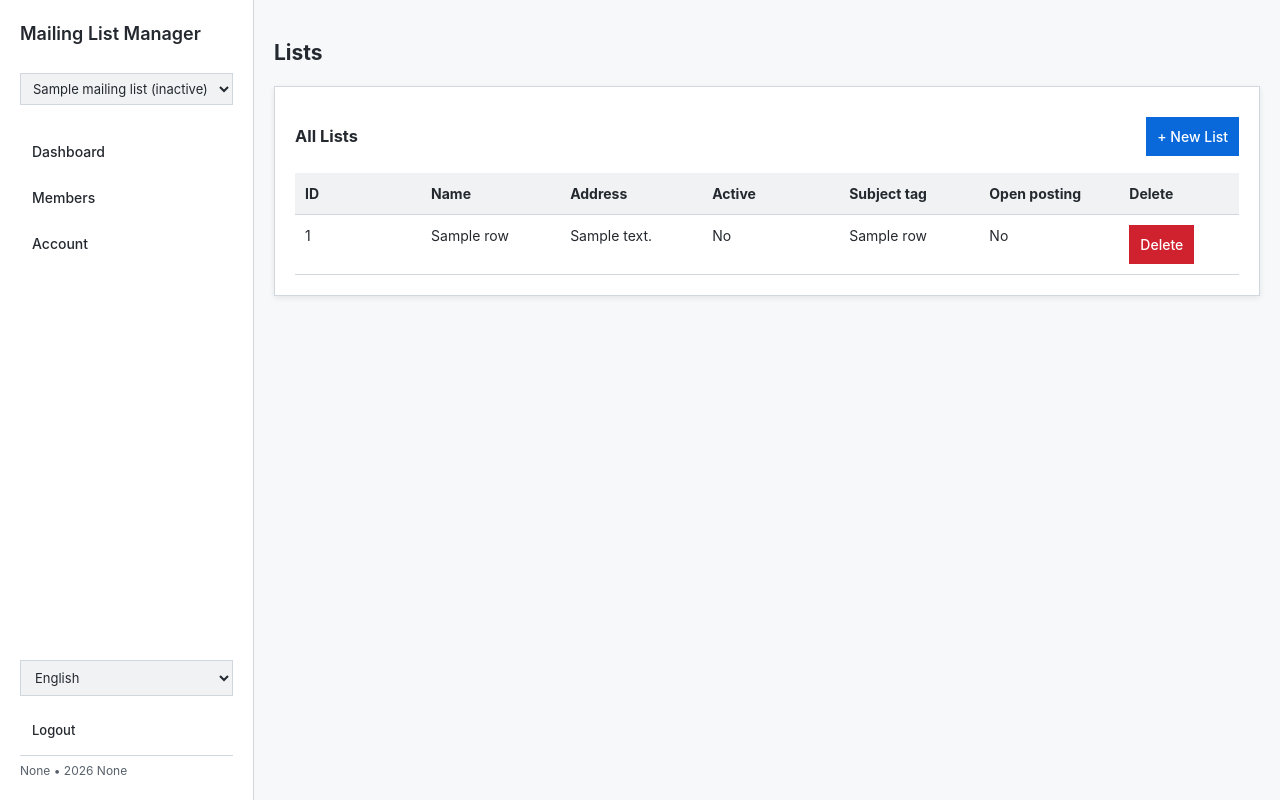
After one commit to henrimuldre/mailing-list-manager, a Flask app: template list-admin/templates/lists.html in a window 1280 px wide. The commit adds this page. Run offline with Flask 3, Linux system fonts and the light colour scheme; the template is opened without the code that fills it: most values are stand-ins (such as "Sample title", 1, 10 or a date in 2020); a database or web service that is not in the repository returns one stand-in record (values such as "Sample title"); some libraries are stand-ins or nearby versions.

Commit message:
Added ability to add and delete mailing lists

```diff
--- a/list-admin/app.py
+++ b/list-admin/app.py
@@ -136,6 +136,11 @@ def _env_flag(name, default=False):
 def _read_log_tail(path=LOG_FILE_PATH, limit=LOG_TAIL_LINES):
     with open(path, "r", encoding="utf-8", errors="replace") as fh:
         return list(deque(fh, max(1, limit)))
+
+
+def _db_error_message(exc):
+    diag = getattr(exc, "diag", None)
+    return getattr(diag, "message_primary", None) or str(exc)
 
 
 @app.context_processor
@@ -420,6 +425,92 @@ def fetch_list_settings(list_id):
                 data = dict(row)
                 data.setdefault("imap_folder", DEFAULT_IMAP_FOLDER)
                 return data
+
+
+def fetch_admin_mailing_lists(sort="id", direction="asc"):
+    """Fetch mailing lists for the admin table."""
+    sort_map = {
+        "id": "id",
+        "name": "LOWER(name)",
+        "address": "LOWER(address)",
+        "is_active": "is_active",
+        "subject_tag": "LOWER(COALESCE(subject_tag, ''))",
+        "open_posting": "open_posting",
+    }
+    order_by = sort_map.get(sort, "id")
+    order_dir = "DESC" if str(direction).lower() == "desc" else "ASC"
+
+    query = f"""
+        SELECT id,
+               name,
+               address,
+               is_active,
+               subject_tag,
+               open_posting
+        FROM mailing_lists
+        ORDER BY {order_by} {order_dir}, id ASC
+    """
+
+    with get_conn() as c, c.cursor(cursor_factory=psycopg2.extras.DictCursor) as cur:
+        cur.execute(query)
+        return cur.fetchall()
+
+
+def _normalize_new_list_form(form):
+    name = (form.get("name") or "").strip()
+    address_raw = (form.get("address") or "").strip()
+    subject_tag = (form.get("subject_tag") or "").strip() or None
+    open_posting = form.get("open_posting") == "1"
+
+    imap_host = (form.get("imap_host") or "").strip()
+    imap_port = _parse_tcp_port(form.get("imap_port") or 993, "IMAP port")
+    imap_user = (form.get("imap_user") or "").strip()
+    imap_pass = (form.get("imap_pass") or "").strip()
+    imap_folder = (form.get("imap_folder") or "").strip() or DEFAULT_IMAP_FOLDER
+
+    smtp_host = (form.get("smtp_host") or "").strip()
+    smtp_port = _parse_tcp_port(form.get("smtp_port") or 465, "SMTP port")
+    smtp_user = (form.get("smtp_user") or "").strip()
+    smtp_pass = (form.get("smtp_pass") or "").strip()
+
+    required_fields = []
+    for label, value in (
+        (t("name"), name),
+        (t("address"), address_raw),
+        (t("imap_host"), imap_host),
+        (t("imap_port"), imap_port),
+        (t("imap_user"), imap_user),
+        (t("imap_pass"), imap_pass),
+        (t("imap_folder"), imap_folder),
+        (t("smtp_host"), smtp_host),
+        (t("smtp_port"), smtp_port),
+        (t("smtp_user"), smtp_user),
+        (t("smtp_pass"), smtp_pass),
+    ):
+        if not value:
+            required_fields.append(label)
+
+    if required_fields:
+        raise RuntimeError(
+            t("required_fields_missing", fields=", ".join(required_fields))
+        )
+
+    return {
+        "name": name,
+        "address": valid_email(address_raw),
+        "is_active": True,
+        "subject_tag": subject_tag,
+        "open_posting": open_posting,
+        "imap_host": imap_host,
+        "imap_port": imap_port,
+        "imap_user": imap_user,
+        "imap_pass": imap_pass,
+        "imap_folder": imap_folder,
+        "smtp_host": smtp_host,
+        "smtp_port": smtp_port,
+        "smtp_user": smtp_user,
+        "smtp_pass": smtp_pass,
+    }
 
 
 # ==== Auth ====
@@ -1310,6 +1401,124 @@ def users_delete(username):
         flash(t("user_delete_error", error=e), "error")
 
     return redirect(url_for("users"))
+
+
+# ==== Lists (admin-only management) ====
+@app.get("/lists", endpoint="lists")
+@requires_login
+@requires_admin
+def lists_page():
+    sort = request.args.get("sort", "id")
+    direction = request.args.get("dir", "asc").lower()
+    allowed_sorts = {
+        "id",
+        "name",
+        "address",
+        "is_active",
+        "subject_tag",
+        "open_posting",
+    }
+    if sort not in allowed_sorts:
+        sort = "id"
+    if direction not in {"asc", "desc"}:
+        direction = "asc"
+
+    rows = []
+    try:
+        rows = fetch_admin_mailing_lists(sort=sort, direction=direction)
+    except Exception as e:
+        flash(t("list_load_error", error=_db_error_message(e)), "error")
+
+    return render_template(
+        "lists.html",
+        rows=rows,
+        sort=sort,
+        dir=direction,
+        default_imap_folder=DEFAULT_IMAP_FOLDER,
+    )
+
+
+@app.post("/lists/add")
+@requires_login
+@requires_admin
+def lists_add():
+    try:
+        payload = _normalize_new_list_form(request.form)
+        with get_conn() as c, c.cursor() as cur:
+            cur.execute(
+                """
+                INSERT INTO mailing_lists (
+                    name,
+                    address,
+                    is_active,
+                    subject_tag,
+                    imap_user,
+                    imap_pass,
+                    smtp_user,
+                    smtp_pass,
+                    open_posting,
+                    imap_host,
+                    imap_port,
+                    smtp_host,
+                    smtp_port,
+                    imap_folder
+                )
+                VALUES (%s, %s, %s, %s, %s, %s, %s, %s, %s, %s, %s, %s, %s, %s)
+                RETURNING id
+                """,
+                (
+                    payload["name"],
+                    payload["address"],
+                    payload["is_active"],
+                    payload["subject_tag"],
+                    payload["imap_user"],
+                    payload["imap_pass"],
+                    payload["smtp_user"],
+                    payload["smtp_pass"],
+                    payload["open_posting"],
+                    payload["imap_host"],
+                    payload["imap_port"],
+                    payload["smtp_host"],
+                    payload["smtp_port"],
+                    payload["imap_folder"],
+                ),
+            )
+            row = cur.fetchone()
+            if row and not session.get("list_id"):
+                session["list_id"] = int(row[0])
+        flash(t("list_added", address=payload["address"]), "success")
+    except Exception as e:
+        flash(t("list_add_error", error=_db_error_message(e)), "error")
+
+    return redirect(url_for("lists"))
+
+
+@app.post("/lists/delete/<int:list_id>")
+@requires_login
+@requires_admin
+def lists_delete(list_id):
+    try:
+        with get_conn() as c, c.cursor(cursor_factory=psycopg2.extras.DictCursor) as cur:
+            cur.execute(
+                "SELECT id, address FROM mailing_lists WHERE id=%s",
+                (list_id,),
+            )
+            target = cur.fetchone()
+            if not target:
+                flash(t("list_not_found"), "error")
+                return redirect(url_for("lists"))
+
+            cur.execute("DELETE FROM list_members WHERE list_id=%s", (list_id,))
+            cur.execute("DELETE FROM mailing_lists WHERE id=%s", (list_id,))
+
+        if str(session.get("list_id")) == str(list_id):
+            session.pop("list_id", None)
+
+        flash(t("list_deleted", address=target["address"]), "success")
+    except Exception as e:
+        flash(t("list_delete_error", error=_db_error_message(e)), "error")
+
+    return redirect(url_for("lists"))
 
 
 # ==== Config page ====
--- a/list-admin/static/style.css
+++ b/list-admin/static/style.css
@@ -606,6 +606,11 @@ footer {
     overflow-wrap: anywhere
 }
 
+.modal-content-wide {
+    width: 680px;
+    max-width: min(94vw, 720px);
+}
+
 .modal-close {
     position: absolute;
     top: 10px;
@@ -674,6 +679,25 @@ body.modal-open {
 .form-actions {
     display: flex;
     margin-top: 10px;
+}
+
+.form-required-note {
+    margin: 0 0 12px;
+    font-size: 12px;
+    color: var(--muted);
+}
+
+.required-marker {
+    color: var(--danger);
+    font-weight: 700;
+}
+
+.form-section-title {
+    margin: 8px 0 0;
+    font-size: 14px;
+    color: var(--muted);
+    border-bottom: 1px solid var(--border);
+    padding-bottom: 4px;
 }
 
 .form-vertical {
@@ -960,6 +984,21 @@ textarea:focus-visible {
     min-width: 640px;
 }
 
+.lists-table {
+    min-width: 980px;
+}
+
+.lists-table th,
+.lists-table td {
+    width: 160px;
+    vertical-align: top;
+}
+
+.lists-table th:last-child,
+.lists-table td:last-child {
+    width: 120px;
+}
+
 @media (max-width: 960px) {
     .layout {
         position: relative;
--- a/list-admin/templates/layout_sidebar.html
+++ b/list-admin/templates/layout_sidebar.html
@@ -41,6 +41,9 @@
                 <hr class="menu-sep">
                 <a href="{{ url_for('users') }}" class="{% if request.endpoint=='users' %}active{% endif %}">
                     {{ t("users") }}
+                </a>
+                <a href="{{ url_for('lists') }}" class="{% if request.endpoint=='lists' %}active{% endif %}">
+                    {{ t("manage_lists") }}
                 </a>
                 <a href="{{ url_for('config_page') }}" class="{% if request.endpoint == 'config_page' %}active{% endif %}">{{
                     t("configuration") }}</a>
--- /dev/null
+++ b/list-admin/templates/lists.html
@@ -0,0 +1,190 @@
+{% extends "layout_sidebar.html" %}
+{% block content %}
+<h2>{{ t("lists") }}</h2>
+
+<div class="panel">
+    <div class="panel-header" style="display:flex; justify-content:space-between; align-items:center;">
+        <h3>{{ t("all_lists") }}</h3>
+        <button type="button" class="btn primary" onclick="openModal('addListModal')">
+            + {{ t("new_list") }}
+        </button>
+    </div>
+    <div class="table-scroll">
+        <table class="users-table lists-table">
+            <thead>
+                <tr>
+                    {% set cols = {
+                    "id": "ID",
+                    "name": t("name"),
+                    "address": t("address"),
+                    "is_active": t("is_active"),
+                    "subject_tag": t("subject_tag"),
+                    "open_posting": t("open_posting")
+                    } %}
+                    {% for col, label in cols.items() %}
+                    {% set next_dir = 'asc' if sort != col or dir == 'desc' else 'desc' %}
+                    <th class="{% if sort == col %}sorted {{ dir }}{% endif %}">
+                        <a href="{{ url_for('lists', sort=col, dir=next_dir) }}">
+                            {{ label }}
+                        </a>
+                    </th>
+                    {% endfor %}
+                    <th>{{ t("delete") }}</th>
+                </tr>
+            </thead>
+            <tbody>
+                {% for row in rows %}
+                <tr>
+                    <td>{{ row.id }}</td>
+                    <td>{{ row.name }}</td>
+                    <td>{{ row.address }}</td>
+                    <td>{{ t("yes") if row.is_active else t("no") }}</td>
+                    <td>{{ row.subject_tag or "" }}</td>
+                    <td>{{ t("yes") if row.open_posting else t("no") }}</td>
+                    <td>
+                        <button
+                            type="button"
+                            class="btn danger js-delete-list"
+                            data-list-id="{{ row.id }}"
+                            data-address="{{ row.address }}"
+                        >
+                            {{ t("delete") }}
+                        </button>
+                    </td>
+                </tr>
+                {% endfor %}
+            </tbody>
+        </table>
+    </div>
+</div>
+
+<div id="deleteListModal" class="modal" onclick="closeModal('deleteListModal')">
+    <div class="modal-content" onclick="event.stopPropagation()">
+        <span class="modal-close" onclick="closeModal('deleteListModal')">&times;</span>
+        <h3>{{ t("delete_list") }}</h3>
+        <p id="deleteListText">{{ t("confirm_delete_list", address="{address}") }}</p>
+        <form id="deleteListForm" method="post">
+            <div class="form-actions" style="display:flex; gap:10px; justify-content:flex-end;">
+                <button type="button" class="btn" onclick="closeModal('deleteListModal')">{{ t("cancel") }}</button>
+                <button type="submit" class="btn danger">{{ t("delete") }}</button>
+            </div>
+        </form>
+    </div>
+</div>
+
+<div id="addListModal" class="modal" onclick="closeModal('addListModal')">
+    <div class="modal-content modal-content-wide" onclick="event.stopPropagation()">
+        <span class="modal-close" role="button" aria-label="Close" onclick="closeModal('addListModal')">&times;</span>
+        <h3 style="margin-top:0;">{{ t("add_list") }}</h3>
+        <p class="form-required-note"><span class="required-marker">*</span> {{ t("required") }}</p>
+
+        <form method="post" action="{{ url_for('lists_add') }}" class="form">
+            <div class="form-group">
+                <label for="addListName">{{ t("name") }} <span class="required-marker">*</span></label>
+                <input type="text" id="addListName" name="name" required>
+            </div>
+
+            <div class="form-group">
+                <label for="addListAddress">{{ t("address") }} <span class="required-marker">*</span></label>
+                <input type="email" id="addListAddress" name="address" required>
+            </div>
+
+            <div class="form-group">
+                <label for="addListSubjectTag">{{ t("subject_tag") }}</label>
+                <input type="text" id="addListSubjectTag" name="subject_tag">
+            </div>
+
+            <div class="form-group">
+                <label>
+                    {{ t("open_posting") }}
+                    <label class="toggle" for="addListOpenPosting">
+                        <input type="checkbox" name="open_posting" id="addListOpenPosting" value="1">
+                        <span class="toggle-slider"></span>
+                    </label>
+                </label>
+            </div>
+
+            <h4 class="form-section-title">IMAP</h4>
+
+            <div class="form-group">
+                <label for="addListImapHost">{{ t("imap_host") }} <span class="required-marker">*</span></label>
+                <input type="text" id="addListImapHost" name="imap_host" required>
+            </div>
+
+            <div class="form-group">
+                <label for="addListImapPort">{{ t("imap_port") }} <span class="required-marker">*</span></label>
+                <input type="number" id="addListImapPort" name="imap_port" value="993" min="1" max="65535" required>
+            </div>
+
+            <div class="form-group">
+                <label for="addListImapUser">{{ t("imap_user") }} <span class="required-marker">*</span></label>
+                <input type="text" id="addListImapUser" name="imap_user" required>
+            </div>
+
+            <div class="form-group">
+                <label for="addListImapPass">{{ t("imap_pass") }} <span class="required-marker">*</span></label>
+                <input type="password" id="addListImapPass" name="imap_pass" autocomplete="new-password" required>
+            </div>
+
+            <div class="form-group">
+                <label for="addListImapFolder">{{ t("imap_folder") }} <span class="required-marker">*</span></label>
+                <input type="text" id="addListImapFolder" name="imap_folder" value="{{ default_imap_folder }}" required>
+            </div>
+
+            <h4 class="form-section-title">SMTP</h4>
+
+            <div class="form-group">
+                <label for="addListSmtpHost">{{ t("smtp_host") }} <span class="required-marker">*</span></label>
+                <input type="text" id="addListSmtpHost" name="smtp_host" required>
+            </div>
+
+            <div class="form-group">
+                <label for="addListSmtpPort">{{ t("smtp_port") }} <span class="required-marker">*</span></label>
+                <input type="number" id="addListSmtpPort" name="smtp_port" value="465" min="1" max="65535" required>
+            </div>
+
+            <div class="form-group">
+                <label for="addListSmtpUser">{{ t("smtp_user") }} <span class="required-marker">*</span></label>
+                <input type="text" id="addListSmtpUser" name="smtp_user" required>
+            </div>
+
+            <div class="form-group">
+                <label for="addListSmtpPass">{{ t("smtp_pass") }} <span class="required-marker">*</span></label>
+                <input type="password" id="addListSmtpPass" name="smtp_pass" autocomplete="new-password" required>
+            </div>
+
+            <div class="form-actions">
+                <button type="submit" class="btn primary">{{ t("add") }}</button>
+            </div>
+        </form>
+    </div>
+</div>
+
+<script>
+    function openModal(id) {
+        document.getElementById(id).classList.add("active");
+        document.body.classList.add("modal-open");
+    }
+
+    function closeModal(id) {
+        document.getElementById(id).classList.remove("active");
+        document.body.classList.remove("modal-open");
+    }
+
+    function openDeleteList(listId, address) {
+        const text = confirmDeleteListTemplate.replace("{address}", address);
+        document.getElementById("deleteListText").textContent = text;
+        document.getElementById("deleteListForm").action = "/lists/delete/" + encodeURIComponent(String(listId));
+        openModal("deleteListModal");
+    }
+
+    const confirmDeleteListTemplate = {{ t("confirm_delete_list", address="{address}")|tojson }};
+
+    document.querySelectorAll(".js-delete-list").forEach((button) => {
+        button.addEventListener("click", () => {
+            openDeleteList(button.dataset.listId || "", button.dataset.address || "");
+        });
+    });
+</script>
+
+{% endblock %}
```
Also changed, not shown: list-admin/i18n/en.json (+17 -0 lines), list-admin/i18n/et.json (+18 -1 lines), list-admin/i18n/fi.json (+17 -0 lines).
